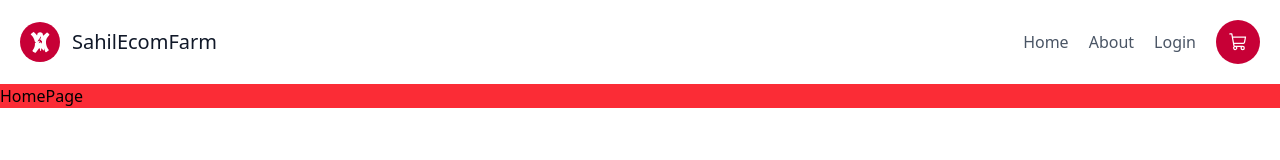
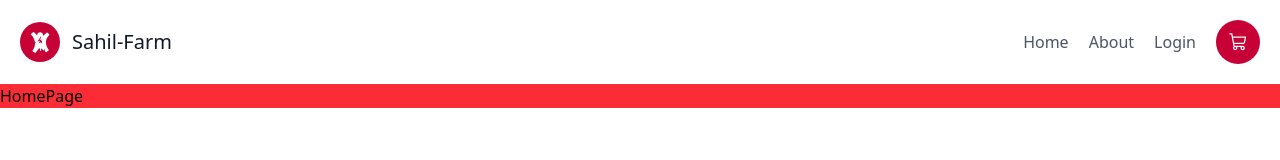
Before and after one commit to augsahil/ecommerce-application, a React app in the folder frontend/: page / in a window 1280 px wide. Shown: the top 160 px of the page. Built offline with nearby package versions, Linux system fonts and the light colour scheme; the HTML template or start-up script is replaced by a standard one.

Commit message:
head refactor

```diff
--- a/frontend/src/components/Header.jsx
+++ b/frontend/src/components/Header.jsx
@@ -10,7 +10,7 @@ const Header = () => {
         <div className="container mx-auto flex flex-wrap p-5 flex-col md:flex-row items-center">
           <Link to={'/'} className="flex title-font font-medium items-center text-gray-900 mb-4 md:mb-0">
             <GiAnimalHide className="w-10 h-10 text-white p-2 bg-rose-700 rounded-full text-2xl"/>
-            <span className="ml-3 text-xl">SahilEcomFarm</span>
+            <span className="ml-3 text-xl">Sahil-Farm</span>
           </Link>
           <nav className="md:ml-auto flex flex-wrap items-center text-base justify-center">
             <Link to={'/'} className="mr-5 hover:text-gray-900">Home</Link>
```
